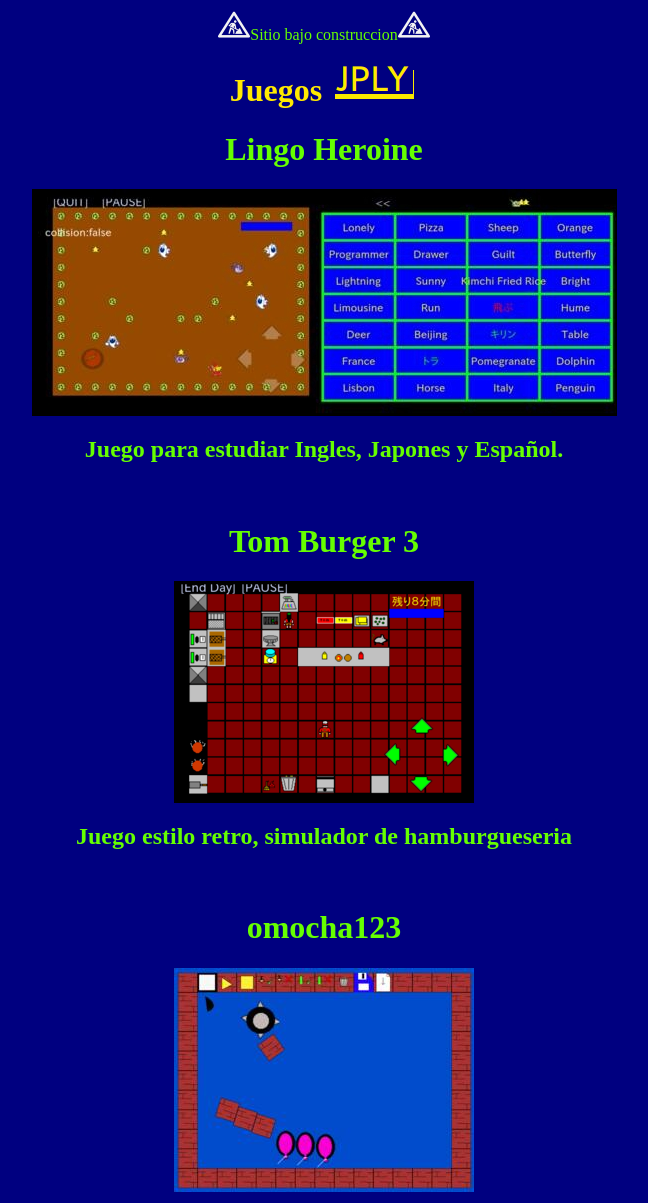
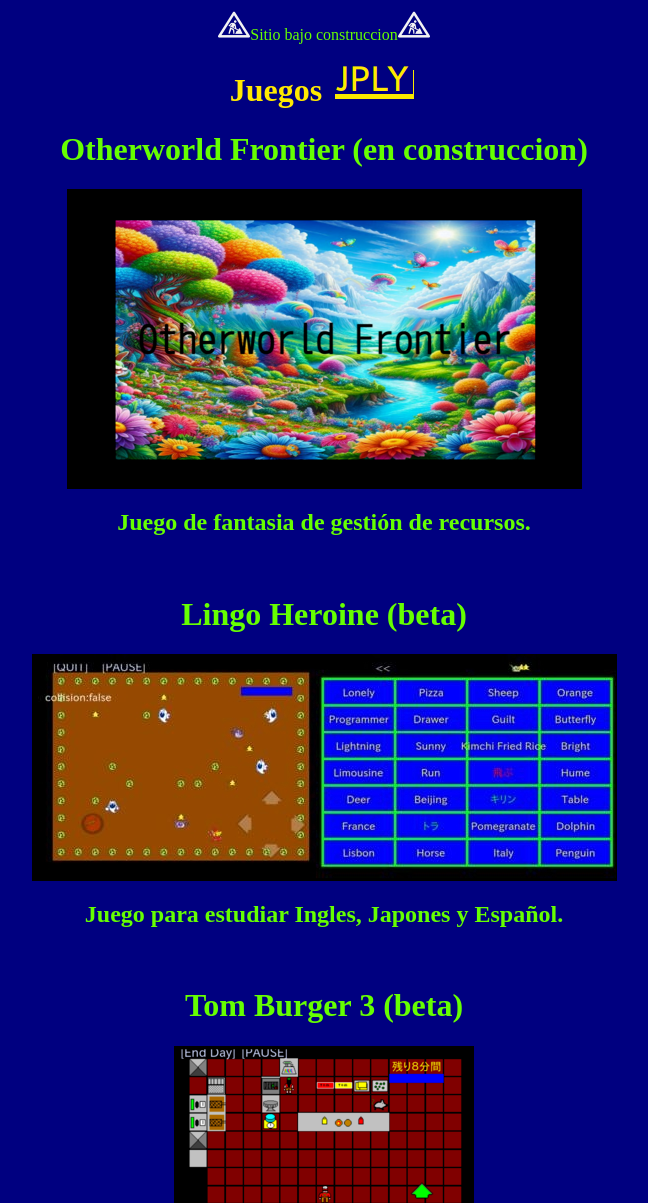
Before and after one commit to amigojapan/JPLY, a plain HTML site: page es.html in a window 1280 px wide. Shown: the top 1203 px of the page, without its empty margins (316-964 px from the left). Drawn offline with Linux system fonts and the light colour scheme.

Commit message:
added Otherworld Frontier upcomming

```diff
--- a/es.html
+++ b/es.html
@@ -15,15 +15,19 @@
     <font color=#66FF00>
         <center><img src=img/under_construction_icon.png width=32 height=32>Sitio bajo construccion<img src=img/under_construction_icon.png width=32 height=32></center>
         <center><h1><font color=#FFEA00>Juegos <img src="img/JPLYlogo.png"></h1></font></center>
-        <center><h1>Lingo Heroine</h1></center>
+        <center><h1>Otherworld Frontier (en construccion)</h1></center>
+        <center><a href=><img src=img/OtherworldFrontiertitlescreeScreenshot600x300.png></a></center>
+        <center><h2>Juego de fantasia de gestión de recursos.</h2></center>
+        <BR>
+        <center><h1>Lingo Heroine (beta)</h1></center>
         <center><a href=https://amjp.psy-k.org/lingo-heroine/Play-Lingo-Heroine-HTML5-es.html><img src=img/LingoHeroineScreenshots.jpeg></a></center>
         <center><h2>Juego para estudiar Ingles, Japones y Español.</h2></center>
         <BR>
-        <center><h1>Tom Burger 3</h1></center>
+        <center><h1>Tom Burger 3 (beta)</h1></center>
         <center><a href=https://amjp.psy-k.org/tom-burger//Play-Tom-Burger-HTML5-es.html><img src=img/TomBurgerThumbnail300x600.jpeg></a></center>
         <center><h2>Juego estilo retro, simulador de hamburgueseria</h2></center>
         <BR>
-        <center><h1>omocha123</h1></center>
+        <center><h1>omocha123 (beta)</h1></center>
         <center><a href=https://amjp.psy-k.org/omocha123/omocha123es.html><img src=img/omocha123screenshot300x600thumbnail.jpeg></a></center>
         <center><h2>Simulador de fisica en el cual puede compartir sus propias simulaciones.</h2></center>
 
```
Also changed, not shown: en.html (+7 -3 lines), jp.html (+7 -3 lines).
